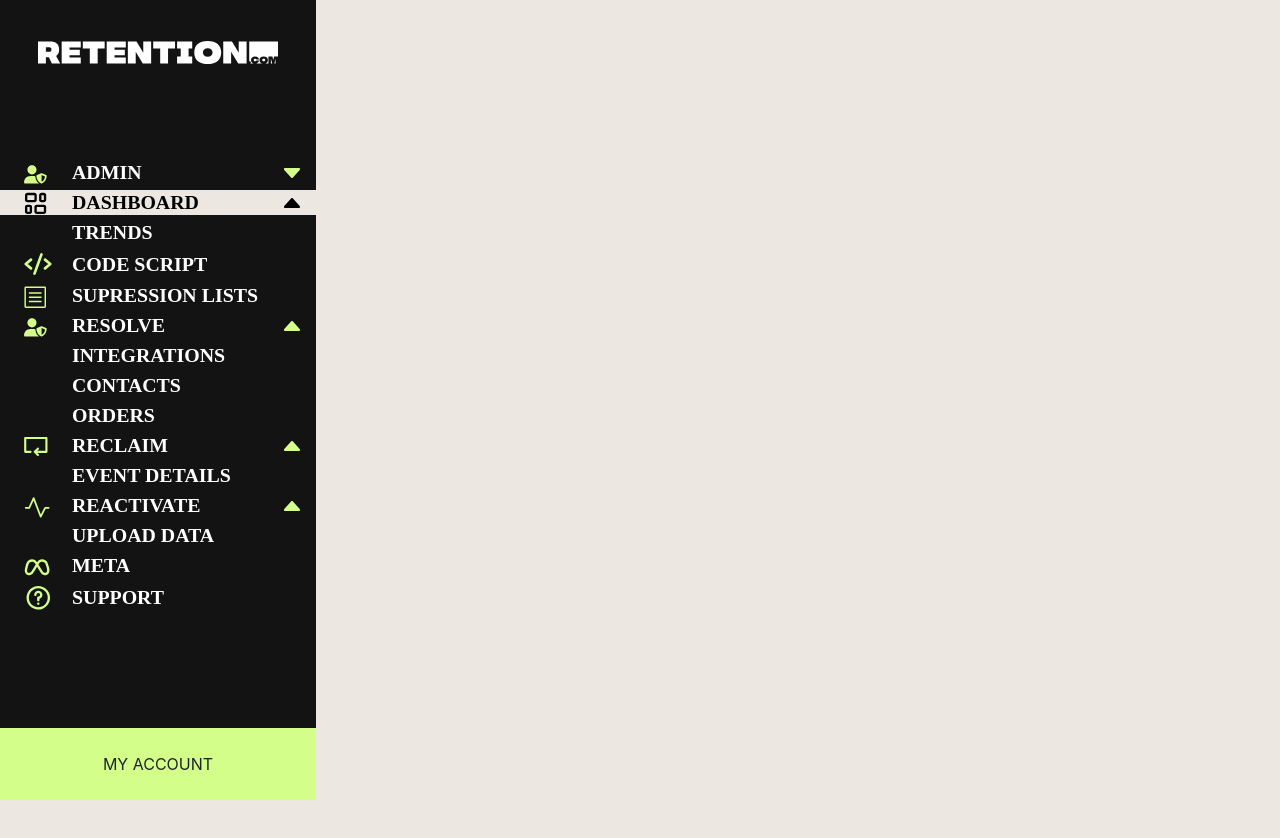
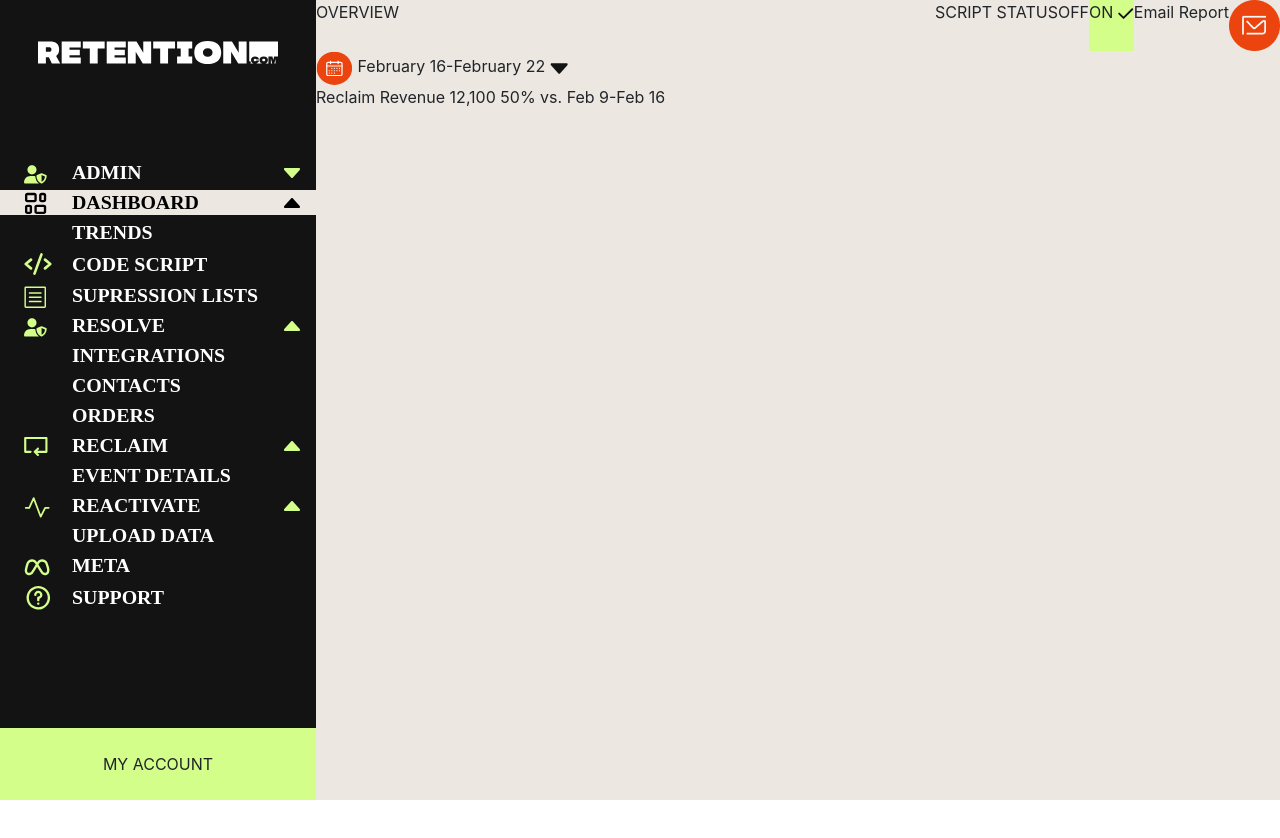
Before and after one commit to JustinMul/retention, a plain HTML site: page index.html in a window 1280 px wide. After the commit the page ends 800 px from the top, so only its background shows below. Drawn offline with nearby package versions, Linux system fonts and the light colour scheme.

Commit message:
start framing main portion of site

```diff
--- a/index.css
+++ b/index.css
@@ -5,6 +5,7 @@
   display: flex;
   align-items: row;
 }
+
 nav{
   position: fixed;
   top: 0;
@@ -87,152 +88,24 @@
   height: 72px;
 }
 
-
-
-
-
 /* main body */
 
 main{
-
-  width: 1398px;
-  height: 1170px;
-  left: 319px;
-  top: 0px;
-  background: #ECE7E1;
+margin-left: 316px;
+background-color:#ECE7E1 ;
+width: 100%;
+height: 100vh;
 }
 
-.overview{
-
-left: 0%;
-right: 0%;
-top: 0%;
-bottom: 0%;
-
-font-family: 'MADE Soulmaze';
-font-style: normal;
-font-weight: 400;
-font-size: 28.14px;
-line-height: 25px;
-/* identical to box height, or 88% */
-
-text-transform: capitalize;
-
-/* Black */
-
-color: #131313;
-}
-
-.scriptStatus{
-
-width: 316px;
-height: 42.21px;
-left: 1127px;
-top: 38px;
-display: flex;
-flex-direction: row;
+.topRow{
+  display: flex;
+  justify-content: space-between;
 
 }
-.scriptText{
-
-left: 0%;
-right: 54.43%;
-top: 30.8%;
-bottom: 24.2%;
-
-font-family: 'Commuters Sans';
-font-style: normal;
-font-weight: 700;
-font-size: 16px;
-line-height: 20px;
-text-transform: uppercase;
-
-/* Black */
-
-color: #131313;
+.flexRow{
+  display: flex;
+  flex-direction: row;
 }
-
-.outerContainer{
-
-left: 50%;
-right: 0%;
-top: 0%;
-bottom: 0%;
-
-background: #FFFFFF;
-box-shadow: 4.08479px 0px 30.636px rgba(112, 144, 176, 0.15);
+.rectangle189{
+  background-color: #D3FE8A;
 }
-
-.rectangle189{
-
-
-left: 73.66%;
-right: 0.76%;
-top: 5.71%;
-bottom: 5.71%;
-
-/* Neon */
-
-background: #D3FE8A;
-
-}
-.on{
-
-  left: 79.31%;
-  right: 11.83%;
-  top: 27.02%;
-  bottom: 25.6%;
-
-  font-family: 'Commuters Sans';
-  font-style: normal;
-  font-weight: 700;
-  font-size: 16.3392px;
-  line-height: 20px;
-  text-transform: capitalize;
-
-  /* Black */
-
-  color: #131313;
-
-}
-
-.off{
-
-left: 56.75%;
-right: 31.23%;
-top: 27.02%;
-bottom: 25.61%;
-
-font-family: 'Commuters Sans';
-font-style: normal;
-font-weight: 700;
-font-size: 16.3392px;
-line-height: 20px;
-text-transform: capitalize;
-
-/* Black */
-
-color: #131313;
-
-}
-.checkMarkIcon{
-
-left: 90.25%;
-right: 5.62%;
-top: 38.49%;
-bottom: 40.91%;
-
-/* Black */
-
-border: 1.86301px solid #131313;
-}
-
-
-
-.emailButton{
-
-  width: 186px;
-  height: 51px;
-  left: 1484px;
-  top: 33px;
-}
--- a/index.html
+++ b/index.html
@@ -1,5 +1,6 @@
 <!DOCTYPE html>
 <html>
+
   <head>
     <meta charset="UTF-8">
 
@@ -139,12 +140,13 @@
 
       <main >
 
-        <div>
-          <h1 class="overview">OVERVIEW</h1>
+        <div class="topRow">
+          <span class="leftAlign">OVERVIEW</span>
 
-          <div class="scriptStatus" >
+          <div class="flexRow">
+            <div class="flexRow">
               <span class="scriptText">SCRIPT STATUS</span>
-            <div class="outerContainer">
+              <div class="flexRow">
                 <span>OFF</span>
                 <div class="rectangle189">
                   <span>ON</span>
@@ -153,12 +155,29 @@
               </div>
             </div>
 
-          <div class="emailButton">
+            <div class="flexRow">
               <p>Email Report</p>
               <img src="./imgs/mailIcon.png">
             </div>
 
+          </div>
+        </div>
+
+        <div class="FILLIN">
+          <img src="./imgs/calendar.svg">
+          <span>February 16-February 22</span>
+          <img src="./imgs/VectorDownActive.svg">
+        </div>
+
+        <div>
+
+          <div >
+            <span>Reclaim Revenue</span>
+            <span>12,100</span>
+            <span>50%</span>
+            <span>vs. Feb 9-Feb 16</span>
             <img>
+          </div>
         </div>
 
       </main>
```
Also changed, not shown: imgs/VectorDownActive.svg (added), imgs/calendar.svg (added). Lines whose indentation alone changed are shown as unchanged.
